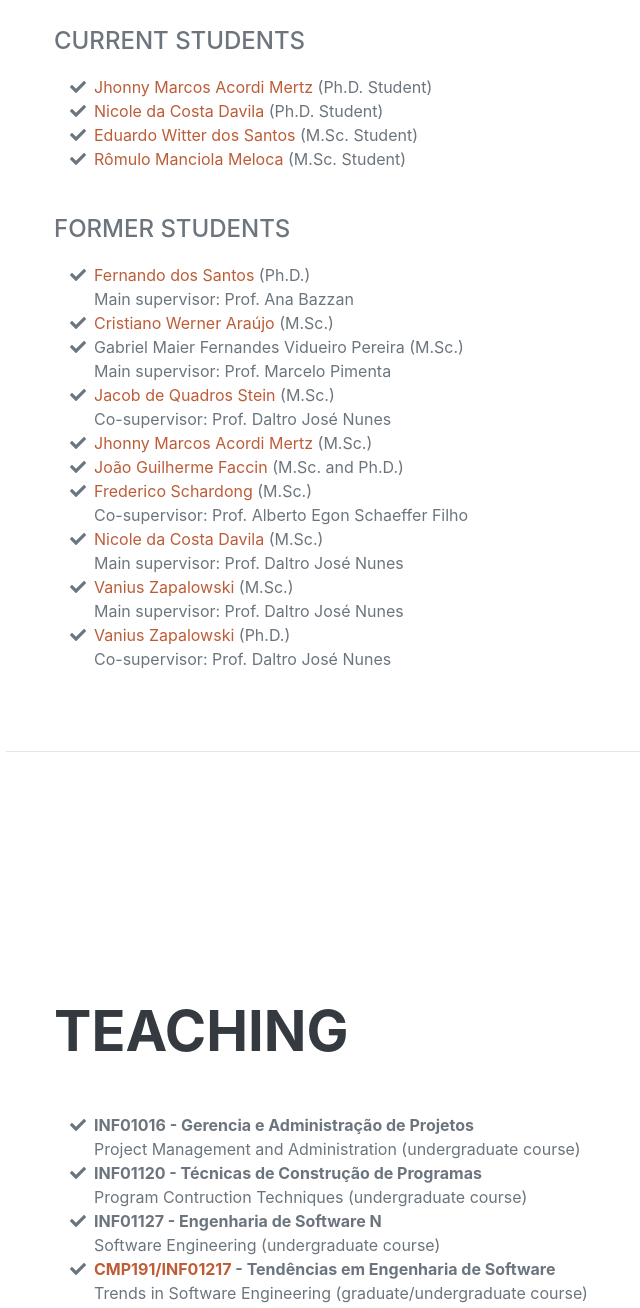
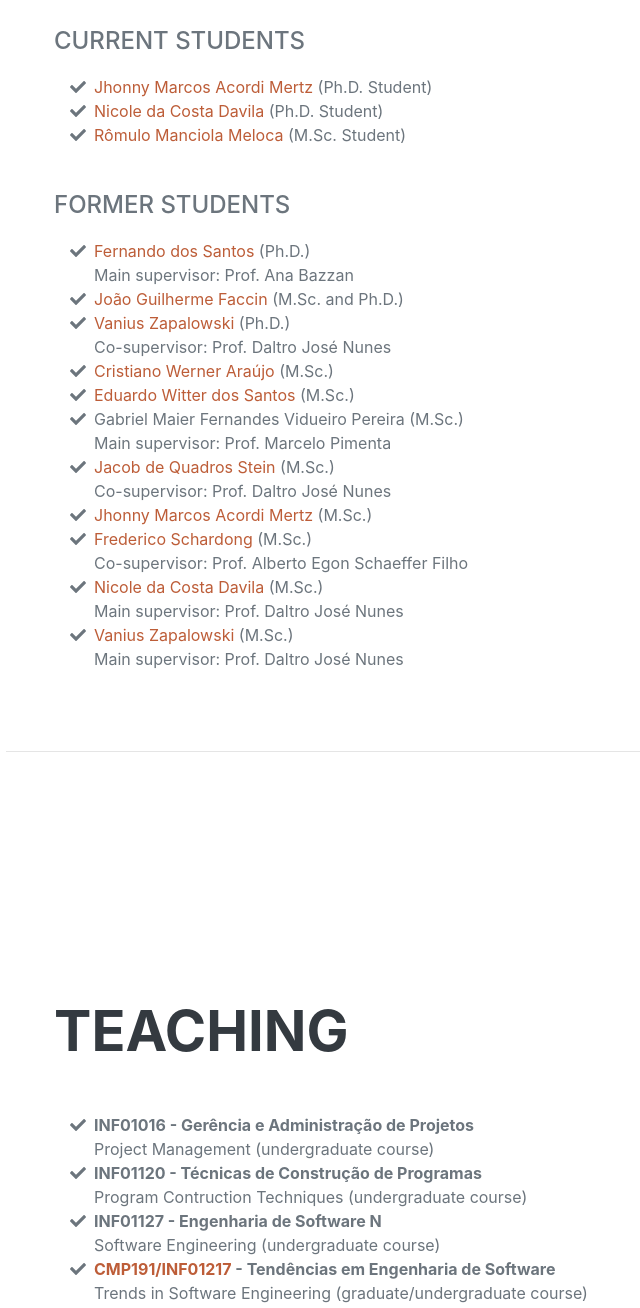
Before and after one commit to ingridnunes/ingridnunes.github.io, a plain HTML site: page index.html in a window 1280 px wide. Shown: the part 3860-5168 px from the top of the page, without its empty margins (266-906 px from the left). Drawn offline with nearby package versions, Linux system fonts and the light colour scheme; a web font is replaced by a local one.

Commit message:
Promob Dev Day talk. Eduardo's defense.

```diff
--- a/index.html
+++ b/index.html
@@ -186,10 +186,6 @@
                         </li>
                         <li>
                             <span class="fa-li"><i class="fas fa-check"></i></span>
-                            <a href="http://lattes.cnpq.br/1939663961713732">Eduardo Witter dos Santos</a> (M.Sc. Student)
-                        </li>
-                        <li>
-                            <span class="fa-li"><i class="fas fa-check"></i></span>
                             <a href="http://lattes.cnpq.br/3256096156794397">Rômulo Manciola Meloca</a> (M.Sc. Student)
                         </li>
                     </ul>
@@ -200,10 +196,23 @@
                             <span class="fa-li"><i class="fas fa-check"></i></span>
                             <a href="http://lattes.cnpq.br/9532186865794326">Fernando dos Santos</a> (Ph.D.)<br/>
 							Main supervisor: Prof. Ana Bazzan
-										</li>
+						</li>
+                        <li>
+                            <span class="fa-li"><i class="fas fa-check"></i></span>
+                            <a href="http://lattes.cnpq.br/8138947243228830">Jo&atilde;o Guilherme Faccin</a> (M.Sc. and Ph.D.)
+						</li>
+                        <li>
+                            <span class="fa-li"><i class="fas fa-check"></i></span>
+                            <a href="http://lattes.cnpq.br/1525165865921387">Vanius Zapalowski</a> (Ph.D.)<br/>
+                            Co-supervisor: Prof. Daltro Jos&eacute; Nunes
+                        </li>
                         <li>
                             <span class="fa-li"><i class="fas fa-check"></i></span>
                             <a href="http://lattes.cnpq.br/2396263488743113">Cristiano Werner Araújo</a> (M.Sc.)
+                        </li>
+                        <li>
+                            <span class="fa-li"><i class="fas fa-check"></i></span>
+                            <a href="http://lattes.cnpq.br/1939663961713732">Eduardo Witter dos Santos</a> (M.Sc.)
                         </li>
                         <li>
                             <span class="fa-li"><i class="fas fa-check"></i></span>
@@ -221,10 +230,6 @@
 						</li>
                         <li>
                             <span class="fa-li"><i class="fas fa-check"></i></span>
-                            <a href="http://lattes.cnpq.br/8138947243228830">Jo&atilde;o Guilherme Faccin</a> (M.Sc. and Ph.D.)
-						</li>
-                        <li>
-                            <span class="fa-li"><i class="fas fa-check"></i></span>
                             <a href="http://lattes.cnpq.br/8896031429725811">Frederico Schardong</a> (M.Sc.)<br/>
 							Co-supervisor: Prof. Alberto Egon Schaeffer Filho
 						</li>
@@ -238,11 +243,6 @@
                             <a href="http://lattes.cnpq.br/1525165865921387">Vanius Zapalowski</a> (M.Sc.)<br/>
 							Main supervisor: Prof. Daltro Jos&eacute; Nunes
 						</li>
-                        <li>
-                            <span class="fa-li"><i class="fas fa-check"></i></span>
-                            <a href="http://lattes.cnpq.br/1525165865921387">Vanius Zapalowski</a> (Ph.D.)<br/>
-                            Co-supervisor: Prof. Daltro Jos&eacute; Nunes
-                        </li>
                     </ul>
                 </div>
             </section>
@@ -254,8 +254,8 @@
                     <ul class="fa-ul mb-0">
                         <li>
                             <span class="fa-li"><i class="fas fa-check"></i></span>
-                            <b>INF01016 - Gerencia e Administra&ccedil;&atilde;o de Projetos</b><br>
-							Project Management and Administration (undergraduate course)
+                            <b>INF01016 - Ger&ecirc;ncia e Administra&ccedil;&atilde;o de Projetos</b><br>
+							Project Management (undergraduate course)
                         </li>
                         <li>
                             <span class="fa-li"><i class="fas fa-check"></i></span>
@@ -282,6 +282,7 @@
                     <h2 class="mb-5">Selected Talks</h2>
                     <ul class="fa-ul mb-0">
                         <li>
+                            <li>Code Quality: Raiz vs. Nutella. Promob Dev Day 2021.<br/><a href="presentations/2021_05_28-Promob Dev Day.pdf">download</a><br/>&nbsp;</li>
                             <li>Technical Excellence in Software Development. S&eacute;rie de Semin&aacute;rios do INF + CEI-Talks, 2021.<br/><a href="presentations/2021_03_31-Seminarios_INF-CEI_Talks-Technical_Excellence.pdf">download</a>&nbsp;<a href="https://youtu.be/F5UWwIErVM0">video</a><br/>&nbsp;</li>
                             <li>Revealing the Dark Side: sharing lessons learned in a fight against depression. S&eacute;rie de Semin&aacute;rios do INF, 2020.<br/><a href="presentations/2020_07_29-Seminarios_INF-Depressao.pdf">download</a>&nbsp;<a href="https://youtu.be/u9Qi9Dxq3zc">video</a><br/>&nbsp;</li>
                             <li>Software Architecture Recovery: Importance, Challenges, and Methods. Regional School on Software Engineering (ERES), 2019.<br/><a href="presentations/2019_10_08-ERES_2019.pdf">download</a><br/>&nbsp;</li>
```
Also changed, not shown: 1 other file.
